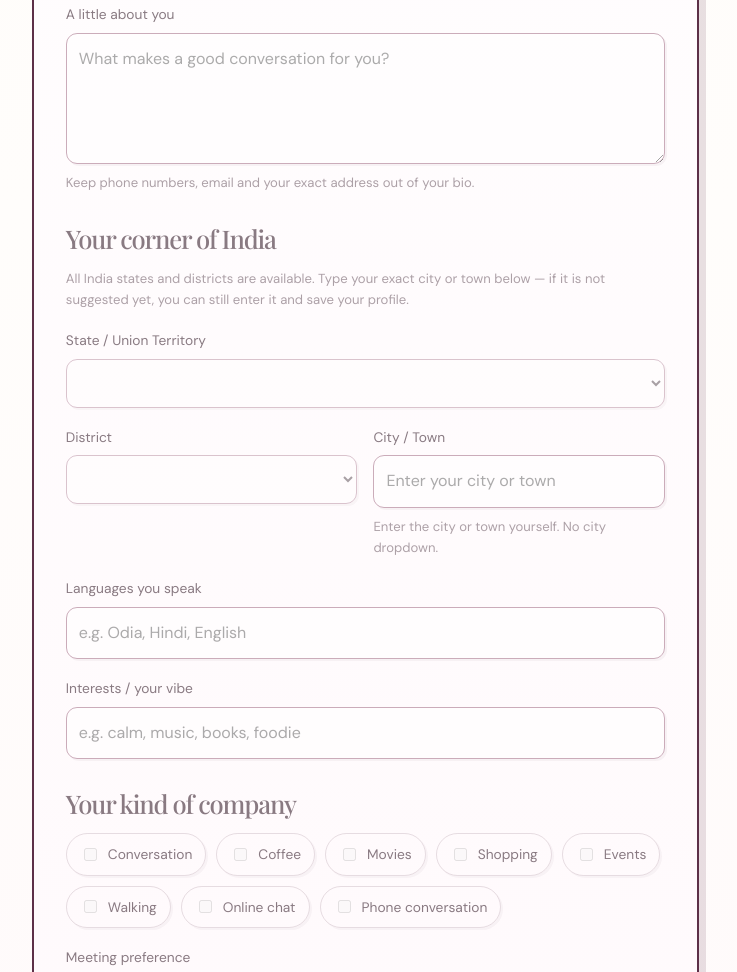
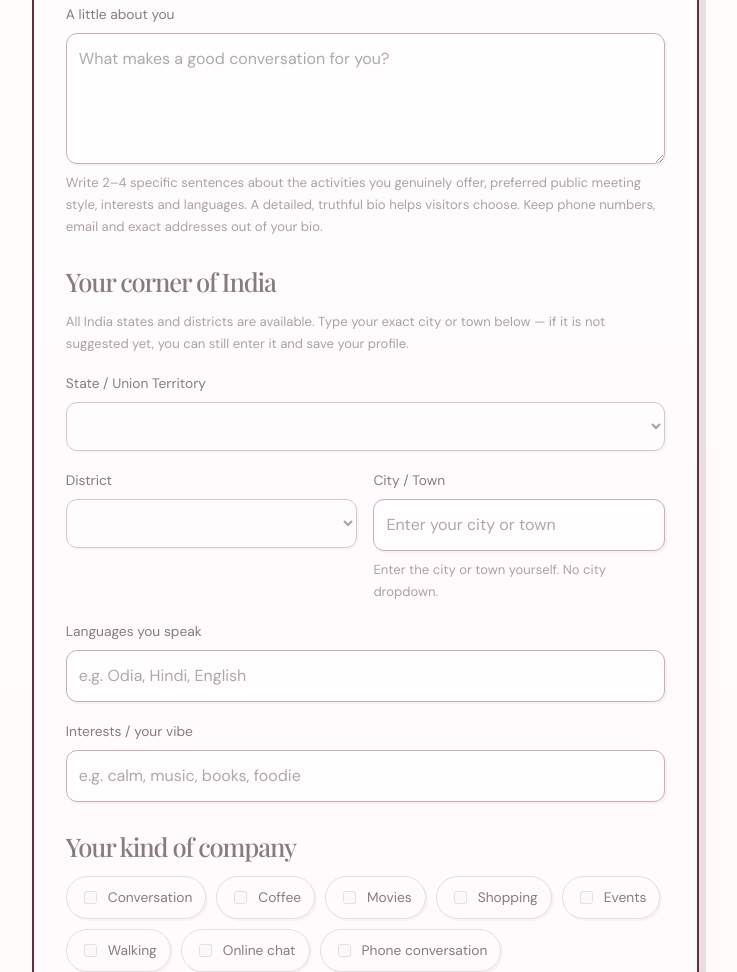
Before and after one commit to milanmiliyan5/sathivo-website, a website: page profile.html in a window 1280 px wide. Shown: the part 1357-2329 px from the top of the page, without its empty margins (533-1270 px from the left). Drawn offline with nearby package versions, Linux system fonts and the light colour scheme; no server answers; a web font is replaced by a local one.

Commit message:
Guide companions toward detailed, authentic public biographies

```diff
--- a/profile.html
+++ b/profile.html
@@ -11,7 +11,7 @@
 </div>
 <label for="display_name">Display name</label><input id="display_name" name="display_name" minlength="2" maxlength="60" required autocomplete="nickname">
 <label for="gender">Gender</label><select id="gender" name="gender" required><option value="">Choose gender</option><option value="male">Male</option><option value="female">Female</option><option value="other">Other</option><option value="prefer_not_to_say">Prefer not to say</option></select><small>Your signup choice is filled automatically when available. Gender is used for account statistics and is not published on a companion listing.</small>
-<div id="companion-bio-section" class="companion-only"><label for="bio">A little about you</label><textarea id="bio" name="bio" maxlength="600" rows="4" placeholder="What makes a good conversation for you?"></textarea><small>Keep phone numbers, email and your exact address out of your bio.</small></div>
+<div id="companion-bio-section" class="companion-only"><label for="bio">A little about you</label><textarea id="bio" name="bio" maxlength="600" rows="4" placeholder="What makes a good conversation for you?"></textarea><small>Write 2–4 specific sentences about the activities you genuinely offer, preferred public meeting style, interests and languages. A detailed, truthful bio helps visitors choose. Keep phone numbers, email and exact addresses out of your bio.</small></div>
 <h2>Your corner of India</h2><p class="muted">All India states and districts are available. Type your exact city or town below — if it is not suggested yet, you can still enter it and save your profile.</p>
 <label for="state">State / Union Territory</label><select id="state" required></select><div class="two-col"><div><label for="district">District</label><select id="district" required></select></div><div><label for="city_name">City / Town</label><input id="city_name" name="city_name" type="text" minlength="2" maxlength="80" required autocomplete="address-level2" placeholder="Enter your city or town"><input id="location_id" name="location_id" type="hidden"><small>Enter the city or town yourself. No city dropdown.</small></div></div>
 <label for="languages">Languages you speak</label><input id="languages" name="languages" minlength="2" maxlength="160" required placeholder="e.g. Odia, Hindi, English">
```
